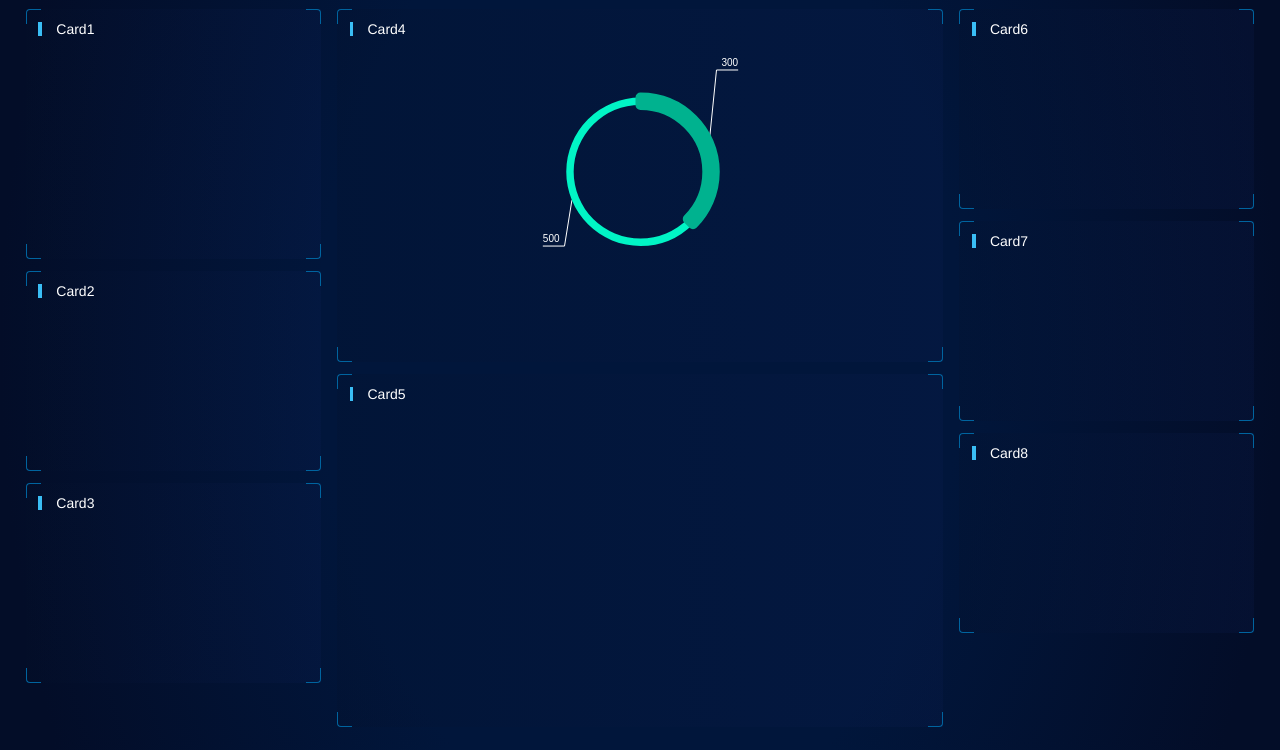
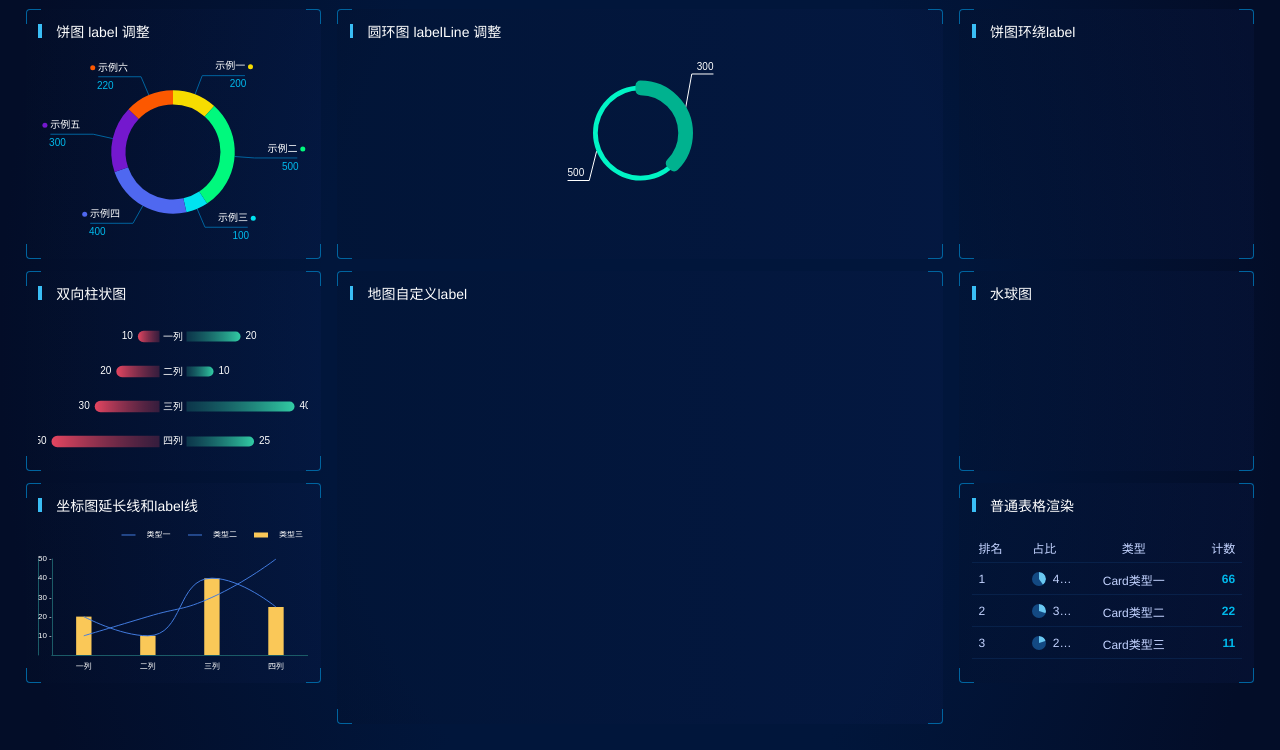
Before and after one commit to Mobbbb/echarts-visual, a plain HTML site: page index.html in a window 1280 px wide. Shown: the part 50-800 px from the top of the page. Drawn offline with Linux system fonts and the light colour scheme.

Commit message:
示例图形添加

```diff
--- /dev/null
+++ b/css/component.css
@@ -0,0 +1,30 @@
+.normal-table {
+    width: 100%;
+    border-collapse: collapse;
+    border-spacing: 0;
+    table-layout: fixed;
+}
+.normal-table tr {
+    color: #c3d3ff;
+}
+.normal-table tr td, .normal-table tr th {
+    height: 4vh;
+    padding: 0 0.5vw;
+    box-sizing: border-box;
+    word-wrap: break-word;
+    word-break: break-all;
+    white-space: nowrap;
+    overflow: hidden;
+    text-overflow: ellipsis;
+    position: relative;
+    text-align: left;
+}
+.normal-table tr td::after, .normal-table tr th::after {
+    content: "";
+    width: calc(100% + 1px);
+    border-top: 1px solid #0c2e5e;
+    position: absolute;
+    left: 0;
+    bottom: 0;
+    transform: scaleY(.5);
+}
--- a/css/index.css
+++ b/css/index.css
@@ -5,12 +5,38 @@ body {
     color: white;
 }
 
+/* 标题 */
+.header-wrap {
+    text-align: center;
+}
+
+/* 页卡标题 */
 .content-box-title-icon {
     width: 0.3vw;
     height: 1.8vh;
     background: #3abef5;
     margin-right: 1.1vw;
 }
-.header-wrap {
-    text-align: center;
+
+/* 表格 */
+.normal-table-num {
+    color: #00b9eb;
+    font-weight: 600;
 }
+.table-rate-wrap {
+    display: flex;
+    align-items: center;
+}
+.table-pan-icon {
+    border-radius: 50%;
+    background-size: 100% 100%;
+    overflow: hidden;
+    background-color: #134982;
+    transform: rotate(-90deg);
+    flex-shrink: 0;
+}
+.table-rate-num {
+    padding-left: 0.5vw;
+    overflow: hidden;
+    text-overflow: ellipsis;
+}
--- a/js/app.js
+++ b/js/app.js
@@ -45,7 +45,7 @@ Visual.prototype.renderCardDom = function() {
 Visual.prototype.updateAllCardDom = async function() {
     this.queue = []
     Object.keys(this.renderConfig).forEach((key) => {
-        this.queue.push(this.updateConfigByKey(key))
+        this.queue.push(this.updateCardDomByKey(key))
     })
     await Promise.all(this.queue)
 }
@@ -57,7 +57,9 @@ Visual.prototype.updateAllCardDom = async function() {
  */
 Visual.prototype.updateCardDomByKey = async function(key) {
     // request
-    await this.updateConfigByKey(key)
+    let result = await this.updateConfigByKey(key)
+    if (!result) return
+
     // render card item
     if (this.renderConfig[key].type === RENDER_TYPE.CHART_RENDER) {
         renderChartModule(this.renderConfig[key])
--- /dev/null
+++ b/js/config/data.js
@@ -0,0 +1,48 @@
+let normalTableColumn = [
+    {
+        key: 'index',
+        title: '排名',
+    },
+    {
+        key: 'rate',
+        title: '占比',
+        render: (params) => {
+            let width = genVH(14),
+                height = genVH(14),
+                pieRate = parseInt(params.rate) / 100 * 2,
+                dataUrl,
+                ctx,
+                canvas = document.createElement('canvas')
+
+            canvas.width = width
+            canvas.height = height
+            ctx = canvas.getContext('2d')
+            ctx.moveTo(width / 2, height / 2)
+            ctx.arc(width / 2, height / 2, width / 2, 0, Math.PI * pieRate, false)
+            ctx.closePath()
+            ctx.fillStyle = '#6ac8f1'
+            ctx.fill()
+            dataUrl = canvas.toDataURL('image/png')
+
+            return `
+                <div class="table-rate-wrap">
+                    <div class="table-pan-icon" style="background-image: url('${dataUrl}');
+                        width: ${width}px; height: ${height}px;"></div>
+                    <div class="table-rate-num">${params.rate}</div>
+                </div>
+            `
+        },
+    },
+    {
+        key: 'type',
+        title: '类型',
+        width: '40%',
+        align: 'center',
+    },
+    {
+        key: 'num',
+        title: '计数',
+        align: 'right',
+        class: 'normal-table-num',
+    },
+]
--- a/js/config/option.js
+++ b/js/config/option.js
@@ -1,4 +1,381 @@
-function getCardOpt1(config, chart) {
+const getCardOpt1 = (config, chart) => {
+    const nameRich = 'name'
+    const valueRich = 'value'
+    const circleRich = 'circle'
+    const colorList = ['#f6dc00', '#00f97d', '#00e3f0', '#4f68f0', '#7418ce', '#fc5800']
+    let accTotal = 0, accList = [], colorMap = {}
+    let totalNum = eval(config.data.map(item => item.value).join('+'))
+    config.data.forEach((item, index) => {
+        item.itemStyle = {
+            color: colorList[index % 6],
+        }
+        colorMap[`${circleRich}${index}`] = {
+            backgroundColor: colorList[index],
+            width: genVH(5),
+            height: genVH(5),
+            borderRadius: genVH(5),
+        }
+    })
+
+    return {
+        tooltip: {
+            show: false,
+        },
+        legend: {
+            show: false,
+        },
+        series: [
+            {
+                name: 'Ring',
+                type: 'pie',
+                startAngle: 90,
+                radius: ['50%', '65%'],
+                center: ['50%', '50%'],
+                avoidLabelOverlap: false,
+                label: {
+                    formatter: (params) => {
+                        if (!accList.includes(params.name)) {
+                            let preItem = config.data[params.dataIndex - 1]
+                            if (preItem) {
+                                accTotal += (params.data.value + preItem.value) / 2
+                            } else {
+                                accTotal += params.data.value / 2
+                            }
+                            accList.push(params.name)
+                        }
+                        if (params.dataIndex === config.data.length - 1) {
+                            accTotal = 0
+                            accList = []
+                        }
+                        if (accTotal > totalNum / 2 || params.dataIndex === config.data.length - 1) { // 左侧数据
+                            return `{${circleRich}${params.dataIndex}|}` +
+                                    `{${nameRich}| ${params.data.name}}\n` +
+                                    `  {${valueRich}|${params.data.value}}`
+                        } else { // 右侧数据
+                            return `{${nameRich}|${params.data.name} }` +
+                                    `{${circleRich}${params.dataIndex}|}\n` +
+                                    `{${valueRich}|${params.data.value}}  `
+                        }
+                    },
+                    lineHeight: genVH(18),
+                    rich: {
+                        ...colorMap,
+                        name: {
+                            fontSize: genVH(10),
+                            color: '#fdfeff',
+                        },
+                        value: {
+                            fontSize: genVH(10),
+                            color: '#00b9eb',
+                        },
+                    }
+                },
+                labelLine: {
+                    length: 20,
+                    length2: 0,
+                    maxSurfaceAngle: 80,
+                    lineStyle: {
+                        color: '#00649f',
+                    },
+                },
+                labelLayout: (params) => {
+                    const isLeft = params.labelRect.x < chart.getWidth() / 2
+                    const points = params.labelLinePoints
+
+                    // 调整引导线第三拐点的x坐标
+                    points[2][0] = isLeft ? params.labelRect.x : params.labelRect.x + params.labelRect.width
+
+                    return {
+                        labelLinePoints: points,
+                        x: points[2][0] + (isLeft ? -8 : 8),
+                        align: isLeft ? 'left' : 'right',
+                    }
+                },
+                data: config.data,
+            },
+        ]
+    }
+}
+
+const getCardOpt2 = (config, chart) => {
+    let axisConfig = {
+        axisLabel: {
+            show: false,
+        },
+        axisTick: {
+            show: false,
+        },
+        axisLine: {
+            show: false,
+        },
+        splitLine: {
+            show: false,
+        },
+    }
+
+    return {
+        timeline: { // 必须配置
+            show: false,
+        },
+        baseOption: {
+            tooltip: {
+                show: false,
+            },
+            legend: {
+                show: false,
+            },
+            grid: [
+                {
+                    left: '5%',
+                    top: 0,
+                    bottom: 0,
+                    containLabel: true,
+                    width: '40%',
+                    show: false,
+                },
+                {
+                    left: '50%',
+                    top: '1px',
+                    bottom: 0,
+                    containLabel: true,
+                    width: 0,
+                    show: false,
+                },
+                {
+                    right: '5%',
+                    top: 0,
+                    bottom: 0,
+                    containLabel: true,
+                    width: '40%',
+                    show: false,
+                },
+            ],
+            xAxis: [
+                {
+                    gridIndex: 0,
+                    type: 'value',
+                    inverse: true,
+                    ...axisConfig,
+                },
+                {
+                    gridIndex: 1,
+                    show: true,
+                },
+                {
+                    gridIndex: 2,
+                    type: 'value',
+                    inverse: false,
+                    ...axisConfig,
+                },
+            ],
+            yAxis: [
+                {
+                    gridIndex: 0,
+                    position: 'right',
+                    type: 'category',
+                    inverse: true,
+                    data: [],
+                    ...axisConfig,
+                },
+                {
+                    gridIndex: 1,
+                    position: 'left',
+                    type: 'category',
+                    inverse: true,
+                    data: config.data.name,
+                    ...axisConfig,
+                    axisLabel: {
+                        show: true,
+                        inside: true,
+                        fontSize: genVH(10),
+                        color: '#fff',
+                        align: 'center',
+                        margin: 0,
+                    },
+                },
+                {
+                    gridIndex: 2,
+                    position: 'right',
+                    type: 'category',
+                    inverse: true,
+                    data: [],
+                    ...axisConfig,
+                },
+            ],
+        },
+        options: [
+            {
+                series: [
+                    {
+                        type: 'bar',
+                        label: {
+                            show: true,
+                            position: 'left',
+                            fontSize: genVH(10),
+                            color: '#fff',
+                        },
+                        barWidth: '33%',
+                        name: config.data.legend[0],
+                        xAxisIndex: 0,
+                        yAxisIndex: 0,
+                        data: config.data.leftData,
+                        itemStyle: {
+                            borderRadius: [60, 0, 0, 60],
+                            color: new echarts.graphic.LinearGradient(
+                                0, 0, 1, 0,
+                                [
+                                    { offset: 0, color: '#e54661' },
+                                    { offset: 1, color: 'rgba(140, 48, 78, 0.37)' },
+                                ]
+                            ),
+                        },
+                    },
+                    {
+                        type: 'bar',
+                        label: {
+                            show: true,
+                            position: 'right',
+                            fontSize: genVH(10),
+                            color: '#fff',
+                        },
+                        barWidth: '28%',
+                        name: config.data.legend[1],
+                        xAxisIndex: 2,
+                        yAxisIndex: 2,
+                        data: config.data.rightData,
+                        itemStyle: {
+                            borderRadius: [0, 60, 60, 0],
+                            color: new echarts.graphic.LinearGradient(
+                                1, 0, 0, 0,
+                                [
+                                    { offset: 0, color: '#32cca4' },
+                                    { offset: 1, color: 'rgba(31, 127, 119, 0.32)' },
+                                ]
+                            ),
+                        },
+                    },
+                ],
+            },
+        ],
+    }
+}
+
+const getCardOpt3 = (config, chart) => {
+    let legendData = [], series = []
+    config.data.legend.forEach((item, index) => {
+        let seriesObj = {}
+        if (index < config.data.legend.length - 1) {
+            legendData.push({
+                name: item,
+                icon: '',
+                lineStyle: {
+                    width: 1,
+                    dashOffset: 1,
+                },
+            })
+            seriesObj.type = 'line'
+            seriesObj.smooth = true
+            seriesObj.symbol = 'image://images/circle.png'
+            seriesObj.symbolSize = 5
+        } else {
+            legendData.push({
+                name: item,
+                icon: 'rect',
+            })
+            seriesObj.type = 'bar'
+            seriesObj.barWidth = '24%'
+        }
+        seriesObj.name = item
+        seriesObj.data = config.data[item]
+        seriesObj.lineStyle = {
+            color: '#427bde',
+            width: 1,
+        }
+        console.log(seriesObj)
+        series.push(seriesObj)
+    })
+
+    return {
+        legend: {
+            data: legendData,
+            itemGap: 17,
+            right: 0,
+            top: -5,
+            itemWidth: 14,
+            itemHeight: 5,
+            borderColor: '#fff',
+            textStyle: {
+                color: '#fff',
+                fontSize: genVH(8),
+                padding: [0, 0, 0, 6],
+            },
+        },
+        grid: {
+            top: '20%',
+            bottom: 0,
+            left: 0,
+            right: 0,
+            containLabel: true,
+        },
+        xAxis: {
+            type: 'category',
+            data: config.data.name,
+            axisLabel: {
+                show: true,
+                textStyle: {
+                    fontSize: genVH(8),
+                    color: '#fff',
+                },
+            },
+            axisTick: {
+                show: false,
+            },
+            axisLine: {
+                lineStyle: {
+                    color: '#1b5b67',
+                    width: 1,
+                    // *$坐标线延长线
+                    shadowOffsetX: 8,
+                    shadowColor: '#1b5b67',
+                },
+            },
+        },
+        yAxis: {
+            type: 'value',
+            axisTick: {
+                show: false,
+            },
+            axisLabel: {
+                show: true,
+                margin: 0,
+                // *$修改 axisTick 颜色
+                formatter: '{value} -',
+                textStyle: {
+                    fontSize: genVH(8),
+                    color: (value) => {
+                        // *$隐藏0坐标
+                        return value > 0 ? '#fff' : 'rgba(0, 0, 0, 0)'
+                    }
+                },
+            },
+            axisLine: {
+                show: true,
+                lineStyle: {
+                    color: '#1b5b67',
+                    width: 1,
+                    shadowOffsetX: -14,
+                    shadowColor: '#1b5b67',
+                },
+            },
+            splitLine: {
+                show: false,
+            },
+        },
+        series,
+    }
+}
+
+const getCardOpt4 = (config, chart) => {
     const totalNum = config.data[0] + config.data[1]
 
     return {
@@ -20,7 +397,7 @@ function getCardOpt1(config, chart) {
                     formatter: (params) => {
                         return params.data.value
                     },
-                    fontSize: 10,
+                    fontSize: genVH(10),
                     color: 'white',
                 },
                 labelLine: {
@@ -29,7 +406,7 @@ function getCardOpt1(config, chart) {
                     maxSurfaceAngle: 80,
                 },
                 labelLayout: (params) => {
-                    const textGap = 7
+                    const textGap = genVH(7)
                     const value = params.text
                     const isLeft = params.labelRect.x < chart.getWidth() / 2
                     const points = params.labelLinePoints
--- a/js/render/index.js
+++ b/js/render/index.js
@@ -2,7 +2,7 @@
  * @description 渲染card模块的修饰内容
  * @param {*} config
  */
-function renderContentBox(config = {}) {
+const renderContentBox = (config = {}) => {
     let { border = true, background = true } = config
     let domInnerHTML = ''
     if (border) {
@@ -29,7 +29,7 @@ function renderContentBox(config = {}) {
  * @param {*} config
  * @returns
  */
-function renderChartModule(config) {
+const renderChartModule = (config) => {
     let domMap = renderContentBasic(config)
     if (!config.optDispatch) return
     let chartDom = document.getElementsByClassName(domMap.contentDomClass)[0]
@@ -67,7 +67,7 @@ function renderChartModule(config) {
  * @description 根据config配置渲染可视化组件之外的组件
  * @param {*} config
  */
-function renderOtherModule(config) {
+const renderOtherModule = (config) => {
     let domMap = renderContentBasic(config)
 
     if (config.render) {
@@ -86,7 +86,7 @@ function renderOtherModule(config) {
  * @param {*} config
  * @returns
  */
-function renderContentBasic(config) {
+const renderContentBasic = (config) => {
     let { domHeight = 200, domId, renderBasic, renderTitle, name } = config
     let dom = document.getElementById(domId)
     let domInnerHTML = '', domWrapClassName = `${domId}-inner-wrap`
@@ -131,7 +131,7 @@ function renderContentBasic(config) {
  * @description 用于window.resize时，清空节点，避免重复渲染
  * @param {'*'} classNameParams
  */
-function emptySubDom(classNameParams) {
+const emptySubDom = (classNameParams) => {
     document.getElementsByClassName(classNameParams.beforeDomClass)[0].innerHTML = ''
     document.getElementsByClassName(classNameParams.afterDomClass)[0].innerHTML = ''
 }
@@ -140,7 +140,7 @@ function emptySubDom(classNameParams) {
  * @description 用于window.resize时，清空节点，避免重复渲染
  * @param {*} classNameParams
  */
-function emptyAllDom(classNameParams) {
+const emptyAllDom = (classNameParams) => {
     document.getElementsByClassName(classNameParams.beforeDomClass)[0].innerHTML = ''
     document.getElementsByClassName(classNameParams.afterDomClass)[0].innerHTML = ''
     document.getElementsByClassName(classNameParams.contentDomClass)[0].innerHTML = ''
--- /dev/null
+++ b/js/render/render-components.js
@@ -0,0 +1,45 @@
+const renderNormalTable = (classNameParams, config) => {
+    let dom = ''
+    let table = document.createElement('table')
+    table.className = 'normal-table fontSize12'
+
+    // 表头
+    if (!config.hideHeader) {
+        dom += `<tr>`
+        config.column.forEach(item => {
+            const { width, align } = item
+
+            let style = ' style="'
+            if (width) style += `width: ${width};`
+            if (align) style += `text-align: ${align};`
+            style += `"`
+
+            dom += `<th${style}><span>${item.title}</span></th>`
+        })
+        dom += `</tr>`
+    }
+
+    // 表体
+    config.data.forEach((item, index) => {
+        dom += `<tr>`
+        config.column.forEach(cell => {
+            const { render, key, align, class: spanClass } = cell
+
+            let style = ' style="'
+            if (align) style += `text-align: ${align};`
+            style += `"`
+
+            if (render) {
+                dom += `<td${style}>${render(item)}</td>`
+            } else if (key === 'index') {
+                dom += `<td${style}><span class="${spanClass}">${index + 1}</span></td>`
+            } else {
+                dom += `<td${style}><span class="${spanClass}">${item[key]}</span></td>`
+            }
+        })
+        dom += `</tr>`
+    })
+
+    table.innerHTML = dom
+    document.getElementsByClassName(classNameParams.contentDomClass)[0].appendChild(table)
+}
--- a/js/render/render-config.js
+++ b/js/render/render-config.js
@@ -29,41 +29,54 @@ const RENDER_CONFIG = {
         render: () => {},
     },
     card1: {
+        type: RENDER_TYPE.CHART_RENDER,
         domId: 'card-1',
-        name: 'Card1',
+        name: '饼图 label 调整',
         domHeight: 250,
+        data: pieChartData,
+        optDispatch: getCardOpt1,
     },
     card2: {
+        type: RENDER_TYPE.CHART_RENDER,
         domId: 'card-2',
-        name: 'Card2',
+        name: '双向柱状图',
+        data: portraitBarData,
+        optDispatch: getCardOpt2,
     },
     card3: {
+        type: RENDER_TYPE.CHART_RENDER,
         domId: 'card-3',
-        name: 'Card3',
+        name: '坐标图延长线和label线',
+        data: barLineData,
+        optDispatch: getCardOpt3,
     },
     card4: {
         type: RENDER_TYPE.CHART_RENDER,
         domId: 'card-4',
-        name: 'Card4',
-        domHeight: 353,
+        name: '圆环图 labelLine 调整',
+        domHeight: 250,
         data: [500, 300],
-        optDispatch: getCardOpt1,
+        optDispatch: getCardOpt4,
     },
     card5: {
         domId: 'card-5',
-        name: 'Card5',
-        domHeight: 353,
+        name: '地图自定义label',
+        domHeight: 453,
     },
     card6: {
         domId: 'card-6',
-        name: 'Card6',
+        name: '饼图环绕label',
+        domHeight: 250,
     },
     card7: {
         domId: 'card-7',
-        name: 'Card7',
+        name: '水球图',
     },
     card8: {
         domId: 'card-8',
-        name: 'Card8',
+        name: '普通表格渲染',
+        data: normalTableData,
+        column: normalTableColumn,
+        render: renderNormalTable,
     },
 }
--- a/js/render/render-content.js
+++ b/js/render/render-content.js
@@ -2,7 +2,7 @@
  * @description 渲染标题内容
  * @param {*} title
  */
- function renderTitle(renderBasic, config) {
+const renderTitle = (renderBasic, config) => {
     let { domId, name } = config
     document.getElementById(domId).innerHTML = name
     document.title = name
--- a/libs/utils.js
+++ b/libs/utils.js
@@ -1,15 +1,15 @@
-function getVH(length) {
+const genVH = (length) => {
     let clientHeight = window.innerHeight || document.documentElement.clientHeight || document.body.clientHeight
-    if (clientHeight) return length
-    return length * clientHeight / RENDER_CONFIG.BASE_HEIGHT
+    if (!clientHeight) return length
+    return length * clientHeight / CONFIG.BASE_HEIGHT
 }
 
-function getVW(length) {
+const genVW = (length) => {
     let clientWidth = window.innerWidth || document.documentElement.clientWidth || document.body.clientWidth
-    if (clientWidth) return length
-    return length * clientWidth / RENDER_CONFIG.BASE_WIDTH
+    if (!clientWidth) return length
+    return length * clientWidth / CONFIG.BASE_WIDTH
 }
 
-function getRequestDate() {
+const getRequestDate = () => {
     return new Date(+ new Date() + 8 * 60 * 60 * 1000).toISOString().split('T')[0].split('-').join('')
 }
--- /dev/null
+++ b/mock/data.js
@@ -0,0 +1,59 @@
+let pieChartData = [
+    {
+        name: '示例一',
+        value: 200,
+    },
+    {
+        name: '示例二',
+        value: 500,
+    },
+    {
+        name: '示例三',
+        value: 100,
+    },
+    {
+        name: '示例四',
+        value: 400,
+    },
+    {
+        name: '示例五',
+        value: 300,
+    },
+    {
+        name: '示例六',
+        value: 220,
+    },
+]
+
+let portraitBarData = {
+    legend: ['左', '右'],
+    name: ['一列', '二列', '三列', '四列'],
+    leftData: [10, 20, 30, 50],
+    rightData: [20, 10, 40, 25],
+}
+
+let barLineData = {
+    legend: ['类型一', '类型二', '类型三'],
+    name: ['一列', '二列', '三列', '四列'],
+    '类型一': [10, 20, 30, 50],
+    '类型二': [20, 10, 40, 25],
+    '类型三': [20, 10, 40, 25],
+}
+
+let normalTableData = [
+    {
+        type: 'Card类型一',
+        num: '66',
+        rate: '40%',
+    },
+    {
+        type: 'Card类型二',
+        num: '22',
+        rate: '30%',
+    },
+    {
+        type: 'Card类型三',
+        num: '11',
+        rate: '20%',
+    },
+]
```
Also changed, not shown: index.html (+4 -0 lines).
